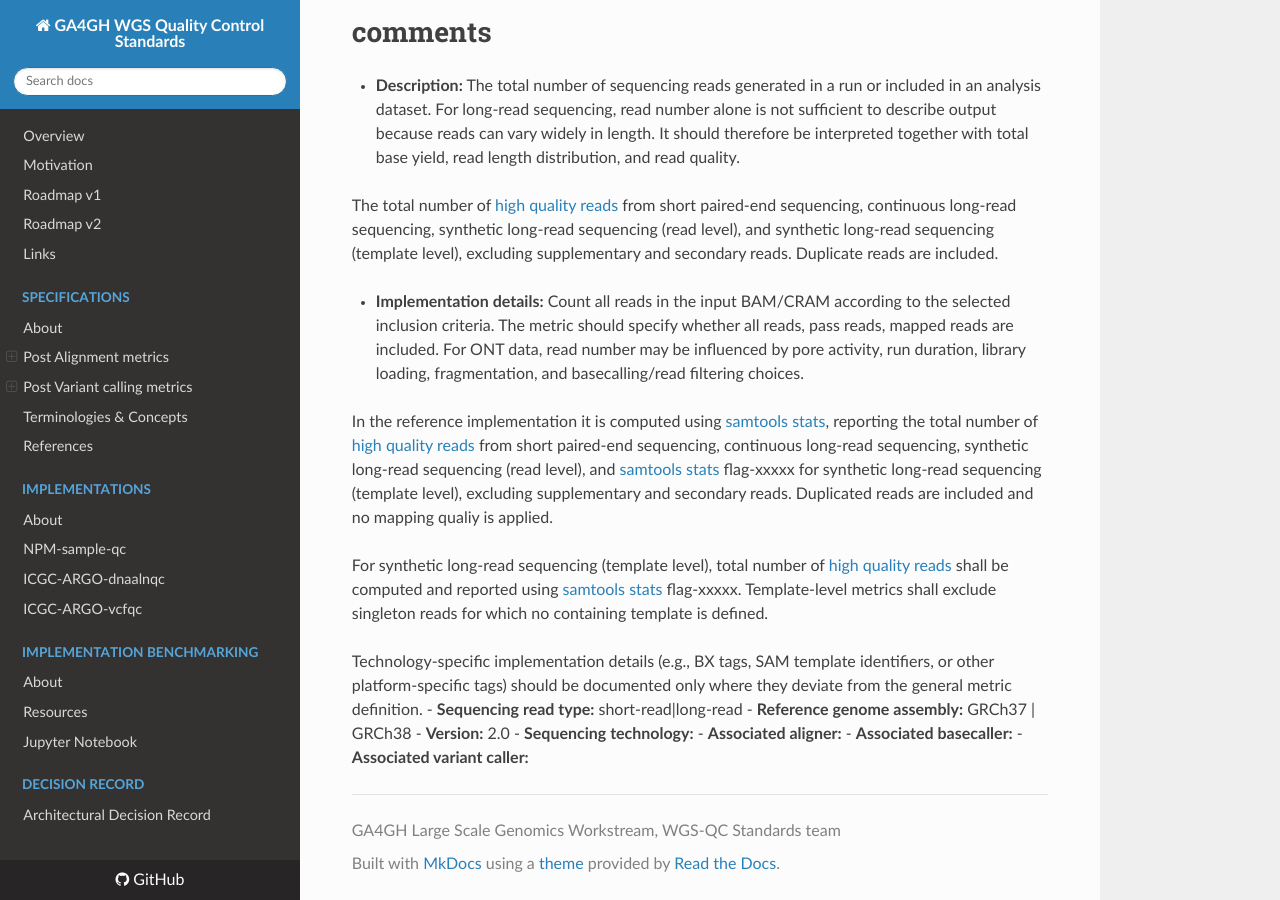
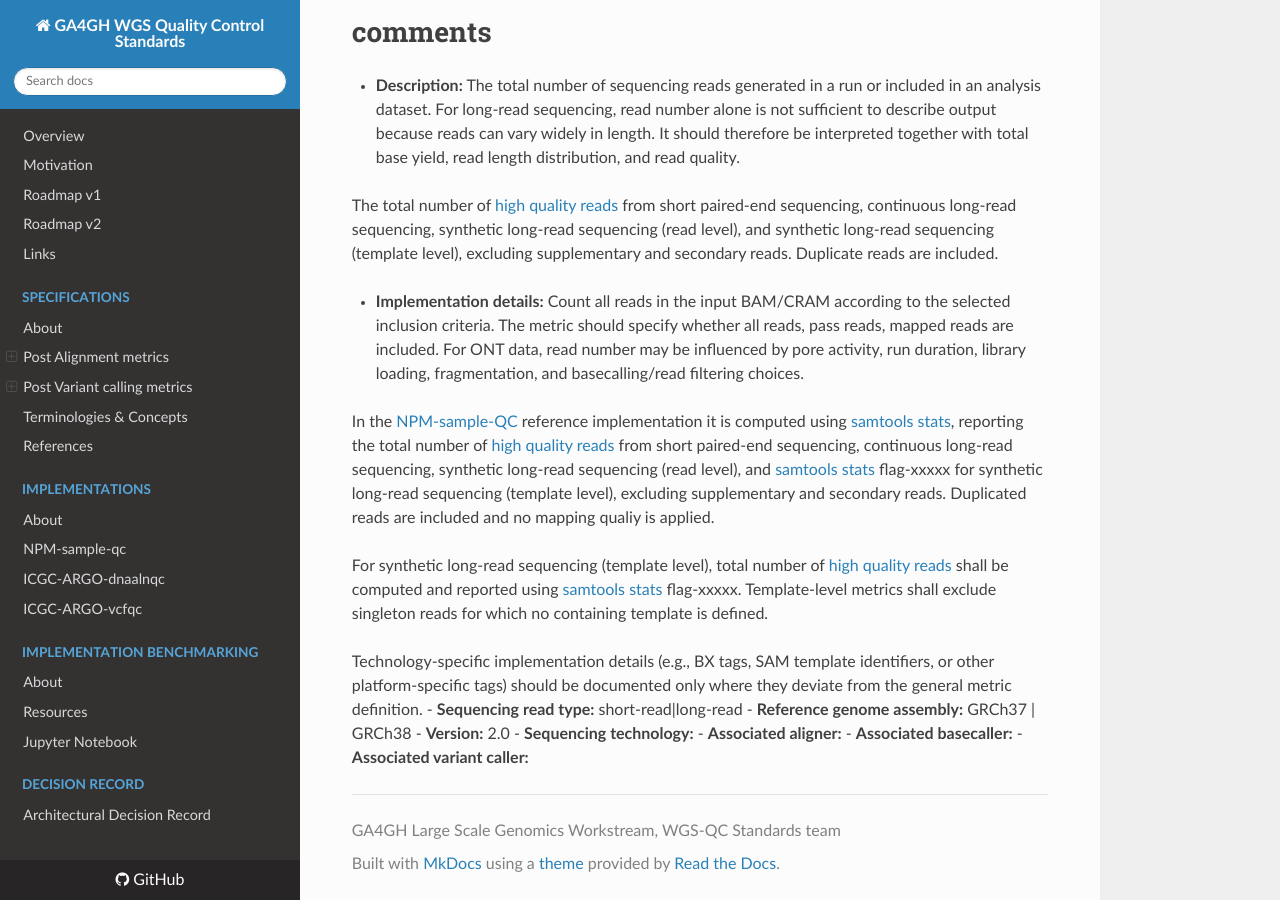
Before and after one commit to ga4gh/quality-control-wgs, an MkDocs documentation site: the page built from docs/metrics_definitions/lr-read_number.md, in a window 1280 px wide and 900 px high, scrolled down 531 px. Built offline with MkDocs 1.6.1, drawn with Linux system fonts in a browser that asks for light colours; nearby versions of some CDN libraries.

Commit message:
mean insert size, std dev, bp q30 and read number proposal

```diff
--- a/docs/metrics_definitions/lr-read_number.md
+++ b/docs/metrics_definitions/lr-read_number.md
@@ -16,7 +16,7 @@ The total number of [high quality reads](terminologies.md#high-quality-reads) fr
 
 - **Implementation details:** Count all reads in the input BAM/CRAM according to the selected inclusion criteria. The metric should specify whether all reads, pass reads, mapped reads are included. For ONT data, read number may be influenced by pore activity, run duration, library loading, fragmentation, and basecalling/read filtering choices.
 
-In the reference implementation it is computed using [samtools stats](References.md#samtools-stats), reporting the total number of [high quality reads](terminologies.md#high-quality-reads) from short paired-end sequencing, continuous long-read sequencing, synthetic long-read sequencing (read level), and [samtools stats](References.md#samtools-stats) flag-xxxxx for synthetic long-read sequencing (template level), excluding supplementary and secondary reads. Duplicated reads are included and no mapping qualiy is applied.
+In the [NPM-sample-QC](References.md#npm-sample-qc) reference implementation it is computed using [samtools stats](References.md#samtools-stats), reporting the total number of [high quality reads](terminologies.md#high-quality-reads) from short paired-end sequencing, continuous long-read sequencing, synthetic long-read sequencing (read level), and [samtools stats](References.md#samtools-stats) flag-xxxxx for synthetic long-read sequencing (template level), excluding supplementary and secondary reads. Duplicated reads are included and no mapping qualiy is applied.
 
 For synthetic long-read sequencing (template level), total number of [high quality reads](terminologies.md#high-quality-reads) shall be computed and reported using [samtools stats](References.md#samtools-stats) flag-xxxxx. Template-level metrics shall exclude singleton reads for which no containing template is defined.
 
```
Also changed, not shown: docs/metrics_definitions/bases-q30.md (+1 -1 lines).
